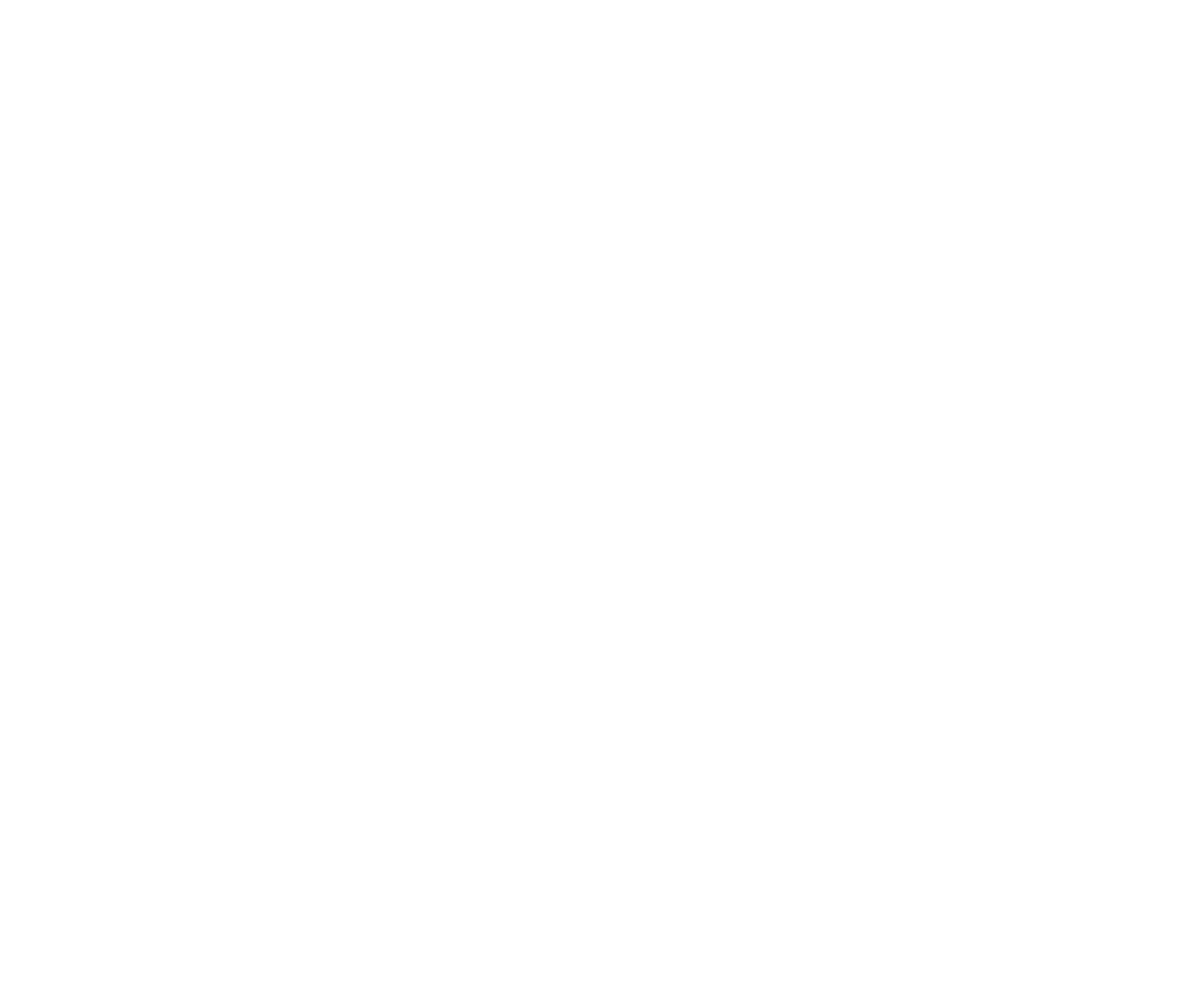
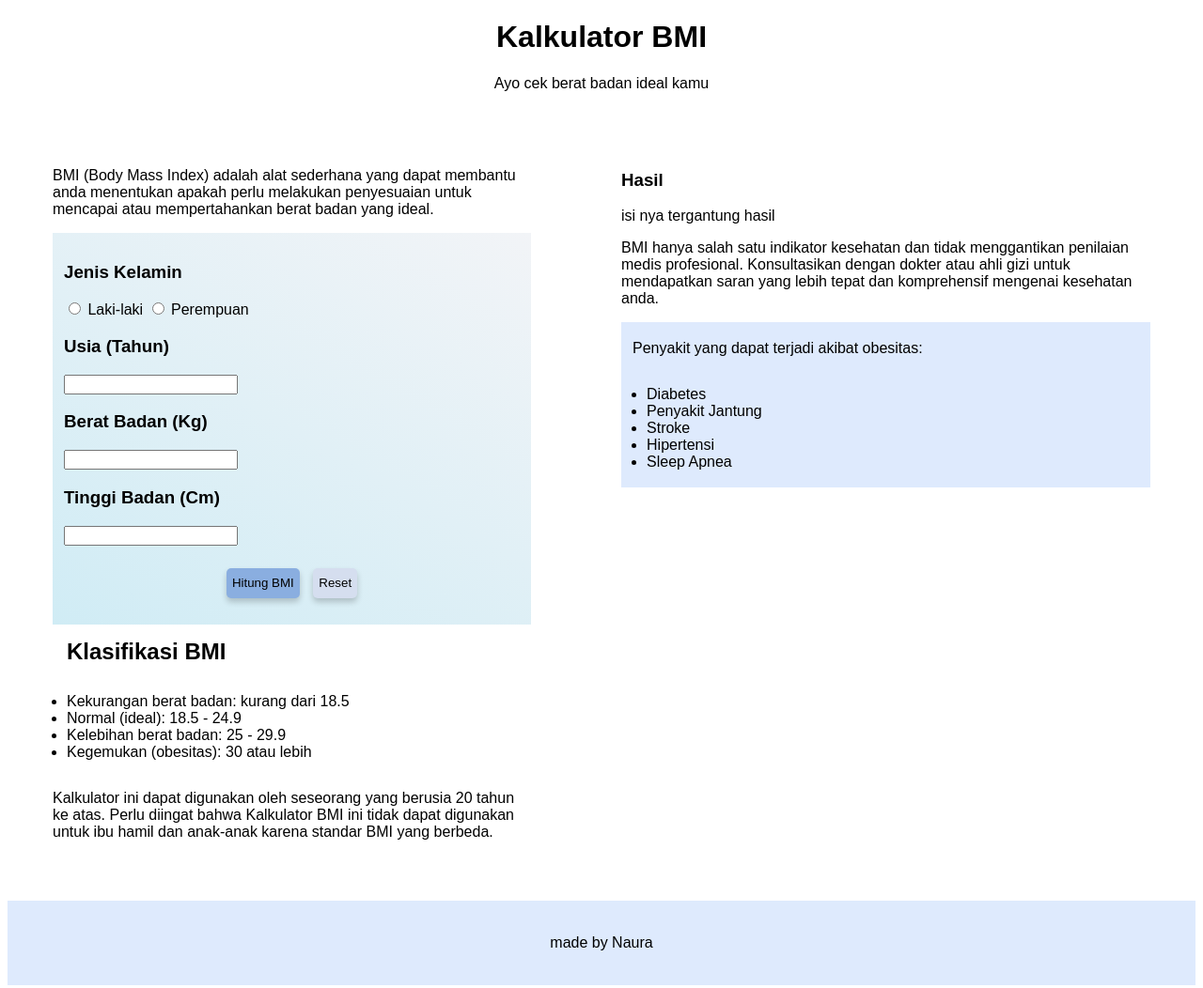
Before and after one commit to revou-fundamental-course/5-aug-24-naurasf75, a plain HTML site: page index.html in a window 1280 px wide. Shown: the whole page at 94% size. Before the commit the page ends 800 px from the top, so only its background shows below. Drawn offline with Linux system fonts and the light colour scheme; a web font is replaced by a local one.

Commit message:
update style

```diff
--- a/css/styles.css
+++ b/css/styles.css
@@ -1 +1,79 @@
-/* ini css
+/* ini css */
+
+.main-title{
+    font-family: 'Poppins', sans-serif;
+    text-align: center;
+}
+
+main{
+    font-family: 'Poppins', sans-serif;
+    display: flex;
+}
+
+form {
+    padding: 12px;
+    background: linear-gradient(30deg, #d0ecf5, #f2f4f7);
+}
+
+aside{
+    padding: 48px;
+}
+
+.button{
+    height: 32px;
+    border: none;
+    border-radius: 4px;
+    height: 32px;
+    border: none;
+    border-radius: 5px;
+    box-shadow: 0px 4px 6px rgba(0, 0, 0, 0.2);
+}
+
+.form-btn-container{
+    margin-top: 24px;
+    margin-bottom: 16px;
+    text-align: center;
+}
+
+.bg-hitung{
+    background-color: #8aaee0;
+    margin-right: 5px;
+}
+
+.bg-reset{
+    background-color: #d5deef;
+    margin-left: 5px;
+}
+
+input [type=number]{
+    width: 100%;
+    padding: 12px 20px;
+    margin: 8px 0;
+    display: inline-block;
+    border: 1px solid #ccc;
+    border-radius: 5px;
+    box-sizing: border-box;
+    font-family: monospace;
+    font-size: 14px;
+    box-shadow: 0px 4px 6px rgba(0, 0, 0, 0.2);
+}
+
+.list{
+    padding: 15px;
+    margin-top: auto;
+    margin-bottom: auto;
+}
+
+.box{
+    padding: 12px;
+    background-color: #deeafd;
+    padding-bottom: 3px;
+    padding-top: 3px;
+}
+
+footer{
+    font-family: 'Poppins', sans-serif;
+    text-align: center;
+    padding: 20px;
+    background-color: #deeafd;
+}
--- a/index.html
+++ b/index.html
@@ -1,12 +1,110 @@
 <!DOCTYPE html>
 <html lang="en">
+
 <head>
     <meta charset="UTF-8">
     <meta name="viewport" content="width=device-width, initial-scale=1.0">
     <title>Document</title>
     <link rel="stylesheet" href="css\styles.css">
+    <link rel="stylesheet" href="https://fonts.google.com/specimen/Poppins">
 </head>
+
 <body>
+    <header>
+        <h1 class="main-title"> Kalkulator BMI </h1>
+        <p class="main-title"> Ayo cek berat badan ideal kamu </p>
+    </header>
 
+    <main>
+        <aside>
+            <article>
+                <p>
+                    BMI (Body Mass Index) adalah alat sederhana yang dapat membantu anda menentukan apakah perlu
+                    melakukan penyesuaian untuk mencapai atau mempertahankan
+                    berat badan yang ideal.
+                </p>
+            </article>
+
+            <form>
+                <div>
+                    <h3> Jenis Kelamin </h3>
+                    <input type="radio" id="Laki-laki" name="jenis-kelamin" value="Laki-laki"><label for="Laki-laki">
+                        Laki-laki</label>
+                    <input type="radio" id="Perempuan" name="jenis-kelamin" value="Perempuan"><label for="Perempuan">
+                        Perempuan</label>
+                </div>
+
+                <div>
+                    <h3> Usia (Tahun) </h3>
+                    <input type="number">
+                </div>
+
+                <div>
+                    <h3> Berat Badan (Kg) </h3>
+                    <input type="number">
+                </div>
+
+                <div>
+                    <h3> Tinggi Badan (Cm) </h3>
+                    <input type="number">
+                </div>
+
+                <div class="form-btn-container">
+                    <button class="button bg-hitung"> Hitung BMI </button>
+                    <button class="button bg-reset"> Reset </button>
+                </div>
+            </form>
+
+            <article>
+                <header>
+                    <h2 class="list"> Klasifikasi BMI </h2>
+                    <ul class="list">
+                        <li> Kekurangan berat badan: kurang dari 18.5 </li>
+                        <li> Normal (ideal): 18.5 - 24.9</li>
+                        <li> Kelebihan berat badan: 25 - 29.9</li>
+                        <li> Kegemukan (obesitas): 30 atau lebih</li>
+                    </ul>
+                    <P> Kalkulator ini dapat digunakan oleh seseorang yang berusia 20 tahun ke atas.
+                        Perlu diingat bahwa Kalkulator BMI ini tidak dapat digunakan untuk ibu hamil dan anak-anak
+                        karena standar BMI yang berbeda.</P>
+                </header>
+            </article>
+        </aside>
+
+        <aside>
+            <section>
+                <h3> Hasil </h3>
+
+                <p> isi nya tergantung hasil </p>
+
+                <p>
+                    BMI hanya salah satu indikator kesehatan dan tidak menggantikan penilaian
+                    medis profesional.
+                    Konsultasikan dengan dokter atau ahli gizi untuk mendapatkan saran yang lebih tepat dan komprehensif
+                    mengenai kesehatan anda.</p>
+
+                    <div class="box">
+                        <p> Penyakit yang dapat terjadi akibat obesitas:</p>
+                        <ul class="list">
+                            <li> Diabetes </li>
+                            <li> Penyakit Jantung</li>
+                            <li> Stroke</li>
+                            <li> Hipertensi </li>
+                            <li> Sleep Apnea</li>
+
+                        </ul>
+                    </div>
+
+
+            </section>
+        </aside>
+    </main>
+
+    <footer>
+        <p>
+            made by Naura
+        </p>
+    </footer>
 </body>
+
 </html>
```
